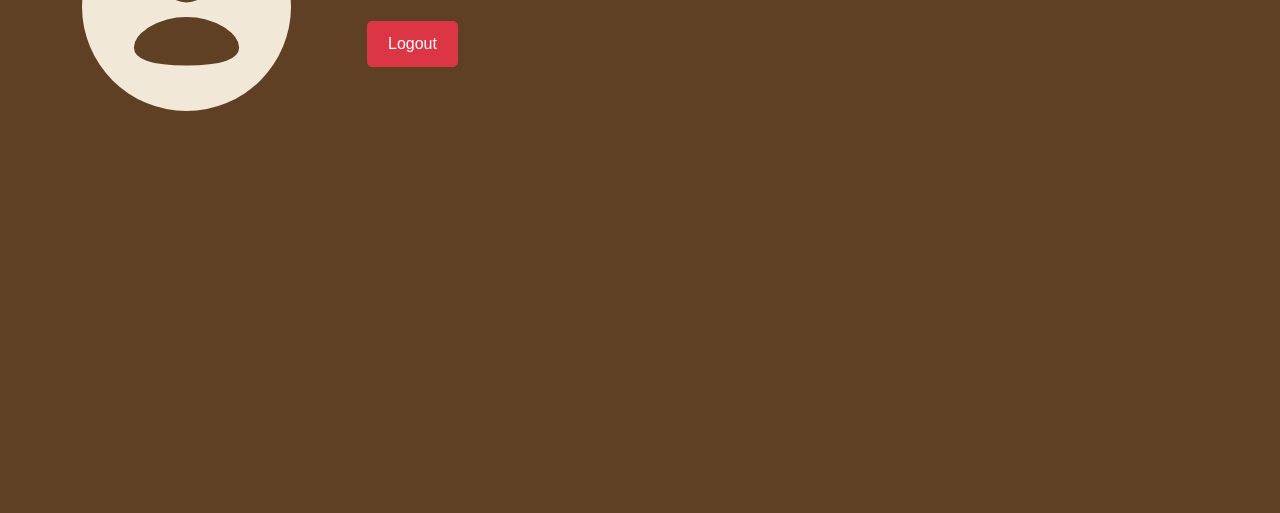
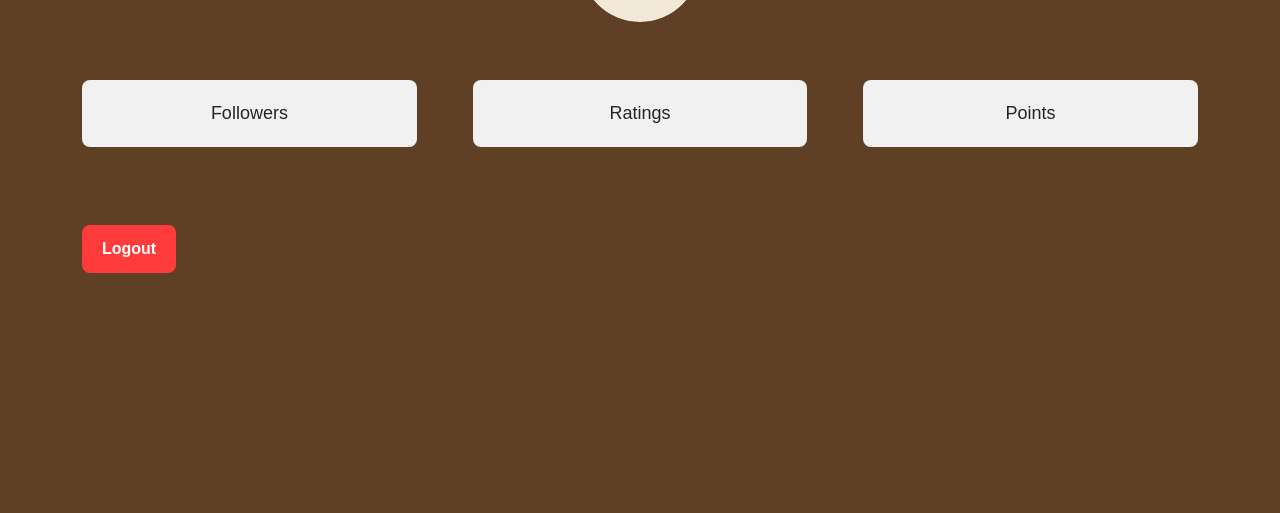
Before and after one commit to gaida123/cafe-verse, a PHP site: page /profile in a window 1280 px wide. Shown: the part 226-739 px from the top of the page. Run offline with PHP 8.4, Linux system fonts and the light colour scheme; the visitor is signed in with stand-in values (Sample User, id 1); data that the repository does not hold is empty; some web fonts are replaced.

Commit message:
changed review + changed profile design
dynamized the profile + rewards

```diff
--- a/profile.php
+++ b/profile.php
@@ -24,55 +24,106 @@
     require_once "header.php";
     ?>
     <style>
-        .account-name {
-            font-size: 100px;
+        .profile-header {
+            display: flex;
+            justify-content: center;
+            align-items: center;
+            margin-bottom: 20px;
+            flex-direction: column;
+            text-align: center;
         }
 
-        .information-num {
-            font-size: 50px;
-            text-align: left;
+        .profile-header img {
+            width: 120px;
+            height: 120px;
+            border-radius: 50%;
+            object-fit: cover;
+        }
+
+        .account-name {
+            font-size: 32px;
+            font-weight: 600;
+            margin-top: 20px;
+            color: white;
+        }
+
+        .info-cards {
+            display: flex;
+            justify-content: space-between;
+            width: 100%;
+            margin-top: 30px;
+        }
+
+        .info-card {
+            background-color: #f1f1f1;
+            padding: 20px;
+            border-radius: 8px;
+            width: 30%;
+            text-align: center;
+        }
+
+        .info-card p {
+            font-size: 18px;
+            margin: 0;
+            font-weight: 500;
+        }
+
+        .btn-logout {
+            margin-top: 20px;
+            padding: 12px 20px;
+            background-color: #FF3B3B;
+            color: white;
+            border-radius: 8px;
+            text-decoration: none;
+            font-weight: 600;
+            transition: background-color 0.3s ease;
+        }
+
+        .btn-logout:hover {
+            background-color: #ff1a1a;
+        }
+
+        .container-fluid {
+            padding: 0;
         }
     </style>
 </head>
 
 <body>
+
     <?php
     require_once "loading-page.php";
     ?>
     <?php
     require_once "menu.php";
     ?>
-    <div class="home-page" style="height: 100%;">
+
+    <div class="home-page">
         <div class="container">
-            <div class="row">
-                <div class="col-md-3">
-                    <img src="img/profile-logo-creme.svg" alt="profile-logo" style="width: 80%;">
+            <div class="profile-header">
+                <img src="img/profile-logo-creme.svg" alt="Profile Image">
+                <h1 class="account-name" id="user-name"></h1>
+            </div>
+
+            <div class="info-cards">
+                <div class="info-card">
+                    <p id="followers">Followers</p>
                 </div>
-                <div class="col-md-9">
-                    <h1 class="account-name" id="user-name"></h1>
-                    <div class="container-fluid ps-0">
-                        <div class="row ps-0">
-                            <div class="col-md-4">
-                                <p id="followers" class="information-num">Followers</p>
-                            </div>
-                            <div class="col-md-4 ps-0">
-                                <p id="ratings" class="information-num">Ratings</p>
-                            </div>
-                            <div class="col-md-4 ps-0">
-                                <p id="points" class="information-num">Points</p>
-                            </div>
-                        </div>
-                    </div>
-                    <a href="logout" class="btn btn-danger" style="margin-top: 20px; padding: 10px 20px; color: white; text-decoration: none; border-radius: 5px;">Logout</a>
+                <div class="info-card">
+                    <p id="ratings">Ratings</p>
                 </div>
+                <div class="info-card">
+                    <p id="points">Points</p>
+                </div>
+            </div>
 
+            <div class="info-cards text-center">
+                <a href="logout" class="btn-logout mt-5">Logout</a>
             </div>
         </div>
     </div>
 
     <script>
-        const userId = <?php echo $_SESSION['user_id']; ?>;
-
         fetch(`get-user-profile.php?user_id=${userId}`)
             .then(res => res.json())
             .then(data => {
@@ -86,7 +137,6 @@
             });
     </script>
 
-
 </body>
 
 </html>
--- a/review.php
+++ b/review.php
@@ -123,8 +123,8 @@
     ?>
 
     <div class="reviews-wrapper">
-        <h3 class="reviews-title">💬 Recent Reviews</h3>
-        <p class="reviews-subtext">See what other café lovers are saying about their latest experiences ☕</p>
+        <h3 class="reviews-title">Recent Reviews</h3>
+        <p class="reviews-subtext">See what other café lovers are saying about their latest experiences</p>
 
         <div class="reviews-grid">
             <?php
```
Also changed, not shown: rewards.php (+58 -17 lines).
